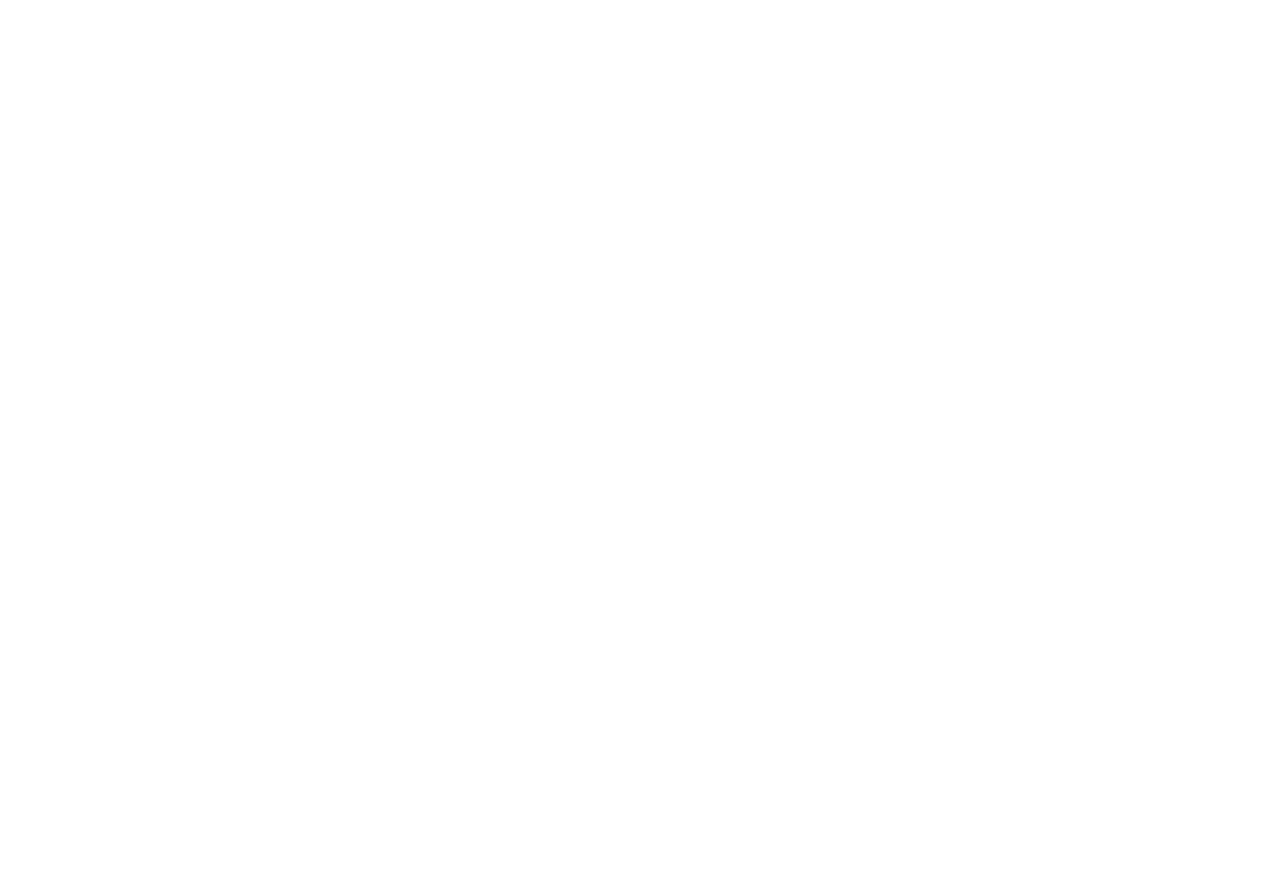
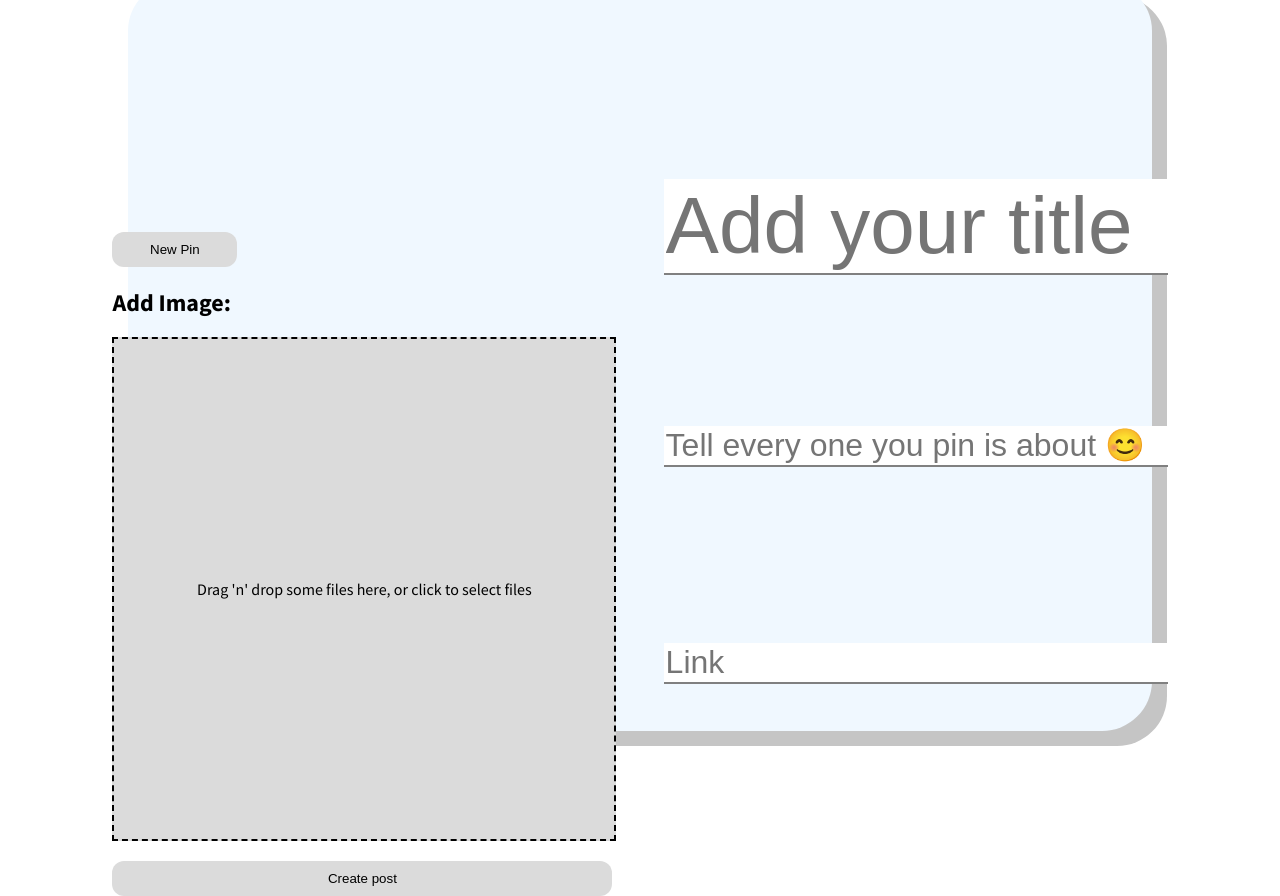
Before and after one commit to yobicod/Pinteloot, a React (Create React App) app: page / in a window 1280 px wide. Shown: the part 984-1880 px from the top of the page. Before the commit the page ends 800 px from the top, so only its background shows below. Built offline with nearby package versions, Linux system fonts and the light colour scheme.

Commit message:
Add createpin compentn with style, Add server dependencies

```diff
--- a/src/App.js
+++ b/src/App.js
@@ -1,11 +1,15 @@
 import "./App.css";
 import Login from "./components/login";
 import Nav from "./components/nav";
+import Admin from "./components/admin"
+import Createpin from "./components/createpin";
 function App() {
   return (
     <div className="App">
       <Nav />
-      <Login />
+      {/* <Login /> */}
+      <Admin />
+      <Createpin />
     </div>
   );
 }
--- /dev/null
+++ b/src/components/Styles/createpin.css
@@ -0,0 +1,117 @@
+.container{
+    width: 80%;
+    height: 750px;
+    display: flex;
+    justify-content: center;
+    /* align-items: center; */
+    border:none;
+    border-radius: 50px;
+    box-shadow: 15px 15px #c5c5c5;
+    background-color: aliceblue;
+    margin-bottom: 10%;
+  }
+
+  .title {
+      width: 500px;
+      height: 100%;
+      font-size:5em;
+      border: none;
+      border-bottom: 2px solid grey;
+      /* background-color: red; */
+      /* display: flex;
+      justify-content: center;
+      align-items: center; */
+    }
+
+  .descrip {
+    width: 500px;
+    height: 100%;
+    font-size: 2em;
+    border: none;
+    border-bottom: 2px solid grey;
+  }
+
+  .formcontroll {
+  margin-top: 30%;
+  }
+
+  .formcontrollLink {
+  margin-top: 35%;
+  }
+
+  .link {
+    width: 500px;
+    height: 100%;
+    font-size: 2em;
+    border: none;
+    border-bottom: 2px solid grey;
+  }
+
+  .pic{
+    width: 500px;
+    height: 300px;
+    margin-top: 5%;
+  }
+
+  .dropzone {
+    width: 500px;
+    height: 500px;
+    border: 2px dashed black;
+    display: flex;
+    justify-content: center;
+    align-items: center;
+    background-color: rgb(219, 219, 219);
+  }
+
+  .form{
+    margin-left: 5%;
+    position: relative;
+  }
+
+  .active {
+    background-color: whitesmoke;
+    -webkit-transition: background-color 100ms linear;
+    -ms-transition: background-color 100ms linear;
+    transition: background-color 100ms linear;
+  }
+
+
+
+  .div-first{
+    display: flex;
+    justify-content: center;
+  }
+
+  .button-createpost{
+    margin-top: 4%;
+    border: none;
+    border-radius: 12px;
+    background-color: rgb(219, 219, 219);
+    width: 100%;
+    height: 35px;
+  }
+
+  .button-createpost:hover{
+    background-color: red;
+    color: white;
+  }
+
+
+  .div-createpost{
+    display: flex;
+    justify-content: center;
+    align-items: center;
+  }
+
+  .button-newpost{
+    border: none;
+    border-radius: 12px;
+    background-color: rgb(219, 219, 219);
+    width: 25%;
+    height: 35px;
+  }
+
+  .button-newpost:hover{
+    background-color: red;
+    color: white;
+  }
--- /dev/null
+++ b/src/components/createpin.js
@@ -0,0 +1,176 @@
+import React, { useState } from "react";
+import {useDropzone} from "react-dropzone";
+import "./Styles/createpin.css";
+import { v4 as uuidv4} from 'uuid'
+
+function Createpin() {
+    console.log("Rendered create");
+
+    const [inputValues, setInputValues] = useState([
+      {Title: '', Description: '', Link:'', img:''},
+  ]);
+
+    const inputTitle = (title, index) =>{
+      const newInputValues = [...inputValues];
+        newInputValues[index] = {
+        Title: title.target.value,
+        Description: newInputValues[index].Description,
+        Link:newInputValues[index].Link,
+        img:newInputValues[index].img
+      };
+      setInputValues(newInputValues);
+    }
+
+    const inputDescription = (description,index) =>{
+      const newInputValues = [...inputValues];
+        newInputValues[index] = {
+        Title: newInputValues[index].Title,
+        Description: description.target.value,
+        Link:newInputValues[index].Link,
+        img:newInputValues[index].img
+      };
+      setInputValues(newInputValues);
+    }
+
+    const inputLink = (link, index) =>{
+      const newInputValues = [...inputValues];
+        newInputValues[index] = {
+        Title: newInputValues[index].Title,
+        Description: newInputValues[index].Description,
+        Link:link.target.value,
+        img:newInputValues[index].img
+      };
+      setInputValues(newInputValues);
+    }
+
+    const addNewpin = () =>{
+      const newInputValues = {Title: '',Description: '',Link:'',img:''};
+      console.log(newInputValues)
+      const newItems = [...inputValues, newInputValues];
+      setInputValues(newItems);
+    }
+
+
+    const handleOnSubmit = async (e) => {
+      e.preventDefault();
+      inputValues.map(async(value, index) =>{
+        let result = await fetch(
+          'http://localhost:5000/post', {
+              method: "post",
+              body: JSON.stringify(inputValues[index]),
+              headers: {
+                  'Content-Type': 'application/json'
+              }
+          })
+          result = await result.json();
+          console.warn(result);
+          if (result) {
+              // alert("Data saved succesfully");
+              setInputValues([{Title: '', Description: '', Link:'', img:''}]);
+          }
+      })
+      }
+
+        const MyDropzone = ({index, pictures}) => {
+          const {getRootProps, getInputProps, isDragActive} = useDropzone({
+
+            accept:{"image/*": [".png", ".gif", ".jpeg", ".jpg"],},
+
+            onDrop:(acceptedFiles) => {
+                console.log(pictures)
+                const reader = new FileReader();
+                var image64  = ''
+
+                reader.readAsDataURL(acceptedFiles[0])
+
+                reader.onload = () =>{
+                  image64 = reader.result.toString()
+                  console.log(image64)
+                  const newInputValues = [...inputValues];
+                    newInputValues[index] = {
+                    Title: newInputValues[index].Title,
+                    Description: newInputValues[index].Description,
+                    Link:newInputValues[index].Link,
+                    img:image64
+                  };
+                  setInputValues(newInputValues);
+                }
+            }
+          });
+
+          return (
+            <div className="pic">
+              <button className="button-newpost" onClick={addNewpin}>New Pin</button>
+            <h2>Add Image:</h2>
+
+            <div {...getRootProps({id: `my-dropzone-${index}`})}
+              className={`dropzone ${isDragActive ? "active" : null}`}
+              >
+                {/* {pictures} */}
+                <input {...getInputProps()}
+                // className={`dropzone ${index}`}
+                />
+                {
+                  pictures.length > 0 ?
+                  <img key={uuidv4()} src={pictures}
+                  style={{width: '500px', height:'500px'}}
+                  ></img>:
+                  <p> {
+                    isDragActive ?
+                        <span>Drop the files here ...</span> :
+                        <span>Drag 'n' drop some files here, or click to select files</span>
+                }</p>
+                }
+            </div>
+
+            <div className="div-createpost">
+              <button className="button-createpost" onClick={handleOnSubmit}>Create post</button>
+            </div>
+
+        </div>
+          );
+        }
+
+    return inputValues.map((value, index) => {
+      return (
+        <div className="div-first">
+        <div className="container">
+
+          <MyDropzone pictures={value.img} index={index}/>
+
+          <form className="form">
+            <div className="formcontroll">
+              <input
+                    className="title"
+                    type="text"
+                    placeholder="Add your title"
+                    onChange={(title) => inputTitle(title,index)}
+                    value={value.Title}
+                  ></input>
+              </div>
+            <div className="formcontroll">
+              <input
+                    className="descrip"
+                    type="text"
+                    placeholder="Tell every one you pin is about 😊"
+                    onChange={(description) => inputDescription(description,index)}
+                    value={value.Description}
+                  ></input>
+              </div>
+            <div className="formcontrollLink">
+              <input
+                    className="link"
+                    type="text"
+                    placeholder="Link"
+                    onChange={(link) => inputLink(link,index)}
+                    value={value.Link}
+                  ></input>
+              </div>
+          </form>
+        </div>
+      </div>
+      );
+    });
+    }
+
+export default Createpin;
```
Also changed, not shown: package.json (+7 -0 lines), 2 other files (tests, documents, lock files or other folders).
